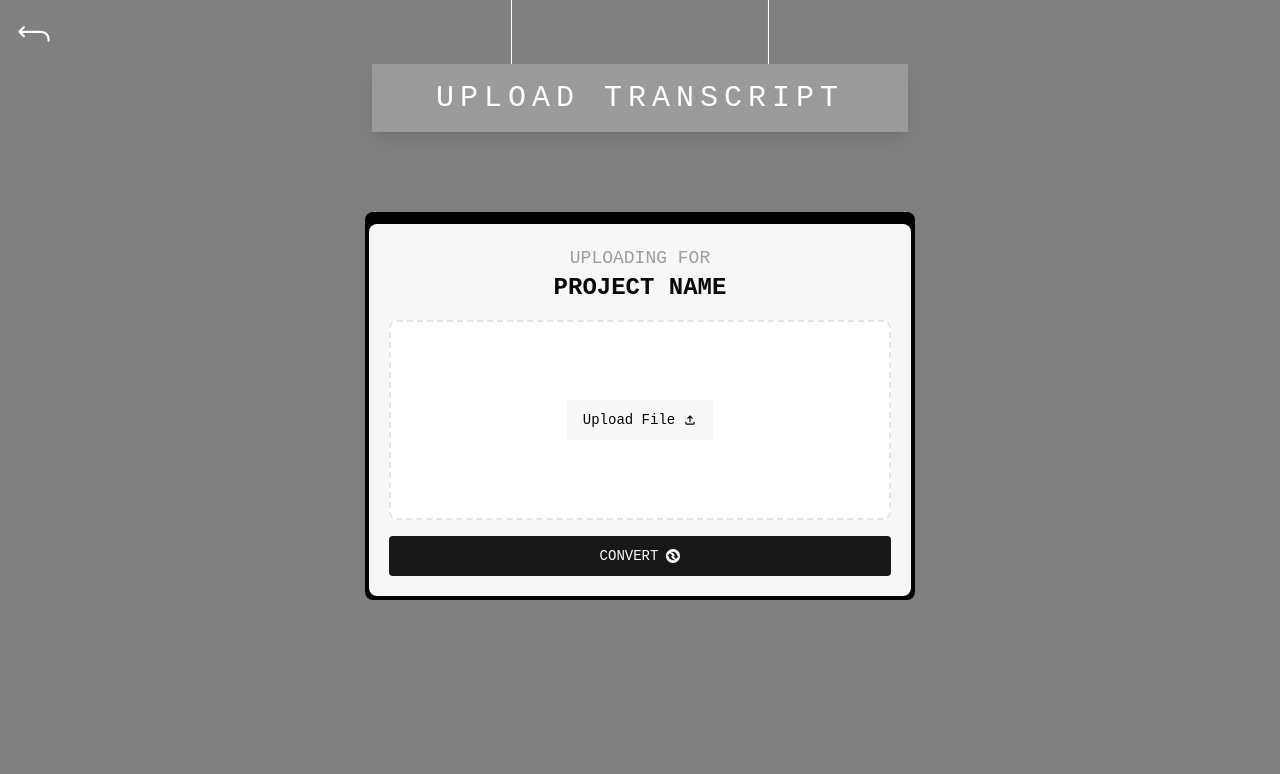
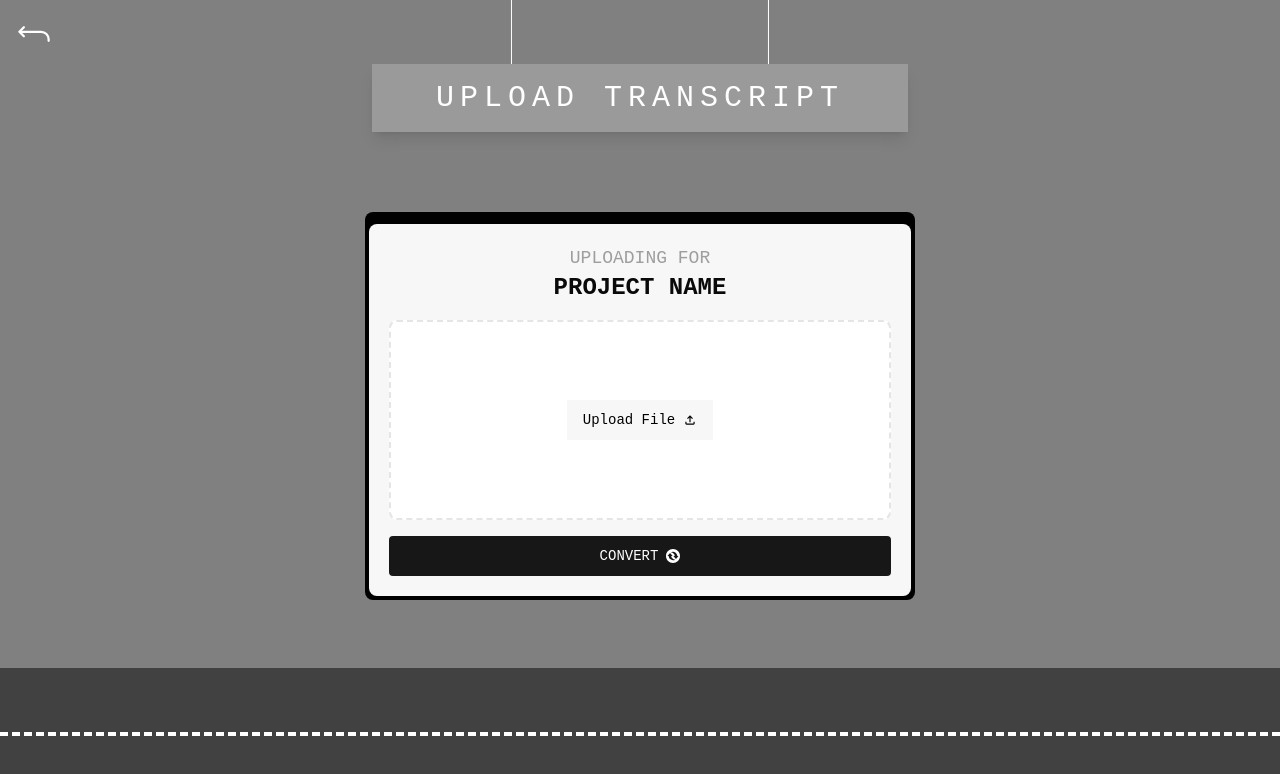
Before and after one commit to denniwang/IssueExpress, a Next.js app: page /protected/uploadTranscript in a window 1280 px wide. Shown: the top 774 px of the page. Built offline with nearby package versions, Linux system fonts and the light colour scheme.

Commit message:
add road footer

```diff
--- /dev/null
+++ b/app/components/RoadFooter.tsx
@@ -0,0 +1,7 @@
+export default function RoadFooter() {
+  return (
+    <div className="fixed bottom-0 left-0 right-0 bg-[#414141] py-16">
+      <div className="border-t-4 border-dashed border-white"></div>
+    </div>
+  );
+}
--- a/app/protected/repositories/page.tsx
+++ b/app/protected/repositories/page.tsx
@@ -1,9 +1,11 @@
-import ProjectSelector from "../../components/project-selector"
+import RoadFooter from "@/app/components/RoadFooter";
+import ProjectSelector from "../../components/project-selector";
 
 export default function Home() {
   return (
     <main className="min-h-screen bg-[#808080] flex flex-col items-center">
       <ProjectSelector />
+      <RoadFooter />
     </main>
-  )
+  );
 }
--- a/app/protected/uploadTranscript/page.tsx
+++ b/app/protected/uploadTranscript/page.tsx
@@ -4,6 +4,7 @@ import TranscriptUpload from "@/app/components/transcript-upload";
 import { useEffect } from "react";
 import { validTickets } from "../tickets/types";
 import { IoReturnUpBackOutline } from "react-icons/io5";
+import RoadFooter from "@/app/components/RoadFooter";
 
 export default function TranscriptPage() {
   useEffect(() => {
@@ -31,6 +32,7 @@ export default function TranscriptPage() {
       <div className="mt-20 bg-black pt-3 rounded-lg px-1 pb-1" style={{ width: "550px" }}>
         <TranscriptUpload />
       </div>
+      <RoadFooter />
     </div>
   );
 }
```
